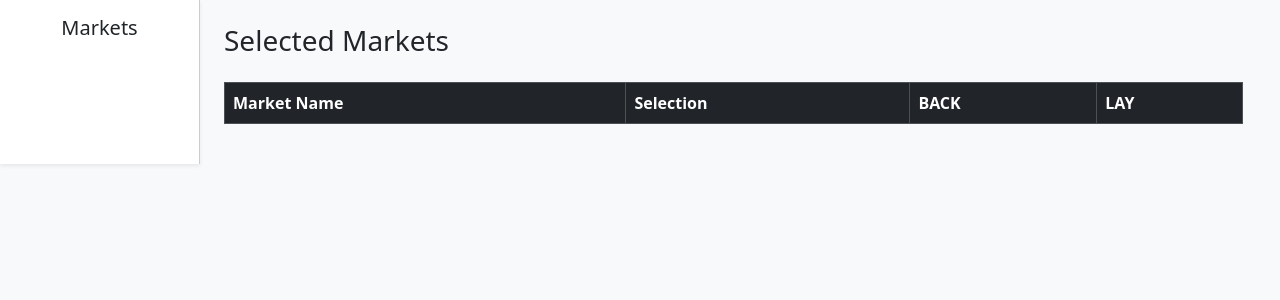
After one commit to JonesDan/betexchange, a Flask app: template webapp/templates/markets2.html in a window 1280 px wide. The commit adds this page. Shown: the top 300 px of the page. Run offline with Flask 3, Linux system fonts and the light colour scheme; the template is opened without the code that fills it, so the values that code supplies are empty.

Commit message:
new commit

```diff
--- a/webapp/app.py
+++ b/webapp/app.py
@@ -1,4 +1,4 @@
-from flask import Flask, render_template, Response, jsonify
+from flask import Flask, render_template, Response, jsonify, request
 from bf_api.list_events import list_events
 from bf_api.list_market_catalogue import list_market_catalogue
 # from bf_api.stream_price2 import list_market_catalogue
@@ -7,6 +7,15 @@ from flask_sse import sse
 from threading import Thread
 import redis
 import json
+import pickle
+import os
+import betfairlightweight
+import logging
+import collections
+
+# setup logging
+logging.basicConfig(level=logging.INFO)  # change to DEBUG to see log all updates
+logger = logging.getLogger(__name__)
 
 app = Flask(__name__)
 app.config["REDIS_URL"] = "redis://redis:6379"  # Update this if using a remote Redis server
@@ -14,44 +23,103 @@ app.register_blueprint(sse, url_prefix='/stream')
 
 redis_client = redis.Redis(host='redis', port=6379)
 
+# create trading instance (app key must be activated for streaming)
+app_key = os.environ['BF_API_KEY']
+username = os.environ['BF_USER']
+password = os.environ['BF_PWD']
+trading = betfairlightweight.APIClient(username, password, app_key=app_key, certs='/certs')
+
+# Log in to Betfair API
+trading.login()
+
 def listen_to_redis():
     with app.app_context():
         pubsub = redis_client.pubsub()
         pubsub.subscribe('stream_price')
 
+        data_cache = collections.defaultdict(dict)
         for message in pubsub.listen():
             if message['type'] == 'message':
                 data = message['data'].decode('utf-8')
                 data = json.loads(data)
-                print(data)
+
+                market_id = data['market_id']
+                selection_id = str(data['selection_id'])
+                b_l = data['b_l']
+                level = str(data['level'])
+                price = data['price']
+                size = data['size']
+                updatetime = data['update_time']
+                data_cache[market_id][selection_id][b_l][level]['price'] = price
+                data_cache[market_id][selection_id][b_l][level]['size'] = size
+
+                with open('./webapp/data_cache.pkl', 'wb') as file:
+                    pickle.dump(data_cache, file)
+
                 sse.publish(data, type='update')
-                print('data sent')
 
 # Run the Redis listener in a background thread
 Thread(target=listen_to_redis, daemon=True).start()
 
 @app.route('/')
 def home():
-    events = list_events()
+    global trading
+    events = list_events(trading)
+    redis_client.publish('event_control', "Na")  # Publish to Redis
+
     return render_template('events.html', events=events)
 
 @app.route('/event/<int:event_id>')
 def event_detail(event_id):
+    global trading
+
     # Find the event by name
-    market_catalogue = list_market_catalogue(event_id)
+    market_catalogue = list_market_catalogue(trading, event_id)
+    with open('./webapp/market_catalogue.pkl', 'wb') as file:
+        pickle.dump(market_catalogue, file)
+
+    market_catalogue_distinct_ids = []
+    market_catalogue_distinct = []
+    for m in market_catalogue:
+        if m['market_id'] not in market_catalogue_distinct_ids:
+            market_catalogue_distinct_ids.append(m['market_id'])
+            market_catalogue_distinct.append({'id': m['market_id'], 'market_name': m['market_name']})
+
     redis_client.publish('event_control', str(event_id))  # Publish to Redis
-    return render_template('markets.html',  market_catalogue=market_catalogue, event_name=market_catalogue[0]['event'])
 
-# @app.route('/task-stream/<task_id>')
-# def task_stream(task_id):
-#     def generate():
-#         task = fetch_odds_task.AsyncResult(task_id)
-#         while not task.ready():
-#             yield f"data: {task.state}\n\n"
-#             time.sleep(1)
-#         yield f"data: {task.result}\n\n"
+    return render_template('markets2.html', markets=market_catalogue_distinct)
 
-#     return Response(generate(), content_type='text/event-stream')
+@app.route('/get-market', methods=["POST"])
+def get_event_detail():
+    selected_ids = request.json.get("selected_ids", [])
+    # Find the event by name
+    with open('./webapp/market_catalogue.pkl', 'rb') as file:
+        market_catalogue = pickle.load(file)
+
+    with open('./webapp/data_cache.pkl', 'rb') as file:
+        data_cache = pickle.load(file)
+
+    selected_markets = [d for d in market_catalogue if d['market_id'] in selected_ids]
+    selected_markets2 = []
+    for md in selected_markets:
+        market_name = md['market_name']
+        market_id = md['market_id']
+        selection_name = md['selection_name']
+        selection_id = md['selection_id']
+        back_level_0_price = data_cache[md][selection_id]['BACK']['0']['price']
+        lay_level_0_price = data_cache[md][selection_id]['LAY']['0']['price']
+
+        summary = {'market_name': market_name,
+                   'market_id': market_id,
+                   'selection_name': selection_name,
+                   'selection_id': selection_id,
+                   'back_level_0_price': back_level_0_price,
+                   'lay_level_0_price': lay_level_0_price
+                   }
+        selected_markets2.append(summary)
+
+    return jsonify(selected_markets2)
+
 
 if __name__ == '__main__':
     app.run(debug=True, host='0.0.0.0')
--- /dev/null
+++ b/webapp/templates/markets2.html
@@ -0,0 +1,128 @@
+<!DOCTYPE html>
+<html lang="en">
+<head>
+    <meta charset="UTF-8">
+    <meta name="viewport" content="width=device-width, initial-scale=1.0">
+    <title>Market Selection</title>
+    <!-- Bootstrap CSS -->
+    <link href="https://cdn.jsdelivr.net/npm/bootstrap@5.3.0-alpha3/dist/css/bootstrap.min.css" rel="stylesheet">
+    <script src="https://code.jquery.com/jquery-3.6.0.min.js"></script>
+    <style>
+        .vertical-tab {
+            max-width: 200px;
+            border-right: 1px solid #ccc;
+            overflow-y: auto;
+        }
+        .market-item {
+            cursor: pointer;
+            padding: 10px;
+            border-bottom: 1px solid #eaeaea;
+        }
+        .market-item:hover {
+            background-color: #f8f9fa;
+        }
+    </style>
+</head>
+<body class="bg-light">
+    <div class="container-fluid">
+        <div class="row">
+            <!-- Vertical Tab Section -->
+            <div class="col-md-3 col-lg-2 vertical-tab bg-white shadow-sm">
+                <h5 class="text-center my-3">Markets</h5>
+                <div id="market-list" class="list-group">
+                    {% for market in markets %}
+                    <div class="market-item list-group-item list-group-item-action" id="{{ market.id }}">
+                        {{ market.market_name }}
+                    </div>
+                    {% endfor %}
+                </div>
+            </div>
+
+            <!-- Content Section -->
+            <div class="col-md-9 col-lg-10 p-4">
+                <h3 class="mb-4">Selected Markets</h3>
+                <div class="table-responsive">
+                    <table class="table table-bordered">
+                        <thead class="table-dark">
+                            <tr>
+                                <th>Market Name</th>
+                                <th>Selection</th>
+                                <th>BACK</th>
+                                <th>LAY</th>
+                            </tr>
+                        </thead>
+                        <tbody id="selected-markets">
+                            <!-- Selected markets will be dynamically populated -->
+                        </tbody>
+                    </table>
+                </div>
+            </div>
+        </div>
+    </div>
+
+    <!-- Bootstrap JS Bundle -->
+    <script src="https://cdn.jsdelivr.net/npm/bootstrap@5.3.0-alpha3/dist/js/bootstrap.bundle.min.js"></script>
+
+    <script>
+        $(document).ready(function () {
+            let selectedIds = [];
+
+            // Handle market item click
+            $(".market-item").on("click", function () {
+                const marketId = $(this).attr('id');
+                $(this).toggleClass("active"); // Highlight selected item
+
+                if (selectedIds.includes(marketId)) {
+                    selectedIds = selectedIds.filter(id => id !== marketId);
+                } else {
+                    selectedIds.push(marketId);
+                }
+
+                // Fetch selected markets from the server
+                $.ajax({
+                    url: "/get-market",
+                    type: "POST",
+                    contentType: "application/json",
+                    data: JSON.stringify({ selected_ids: selectedIds }),
+                    success: function (data) {
+                        // Update table with selected markets
+                        const tableBody = $("#selected-markets");
+                        tableBody.empty();
+                        data.forEach(market => {
+                            tableBody.append(`
+                                <tr>
+                                    <td>${market.market_name}</td>
+                                    <td>${market.selection_name}</td>
+                                    <td id="${market.market_id}-${market.selection_id}-BACK-0">${market.back_level_0_price}</td>
+                                    <td id="${market.market_id}-${market.selection_id}-LAY-0">${market.lay_level_0_price}</td>
+                                </tr>
+                            `);
+                        });
+                    }
+                });
+            });
+        });
+    </script>
+    <script>
+        // Open an EventSource connection to the Flask SSE endpoint
+        const eventSource = new EventSource('/stream');
+
+        // Listen for 'update' events
+        eventSource.addEventListener('update', function(event) {
+            // Parse the incoming data
+            const data = JSON.parse(event.data);
+
+            // Find the element by ID
+            const element = document.getElementById(data.id);
+            if (element) {
+                // Update the price and time fields
+                element.textContent = data.price;
+            }
+        });
+
+        eventSource.onerror = function() {
+            console.error("EventSource failed. Retrying...");
+        };
+    </script>
+</body>
+</html>
```
Also changed, not shown: streaming/stream_price.py (+23 -14 lines), webapp/bf_api/list_events.py (+1 -9 lines), webapp/bf_api/list_market_catalogue.py (+1 -12 lines), webapp/templates/markets.html (+26 -2 lines), webapp/templates/markets3.html (added, +93 -0 lines), 2 other files.
